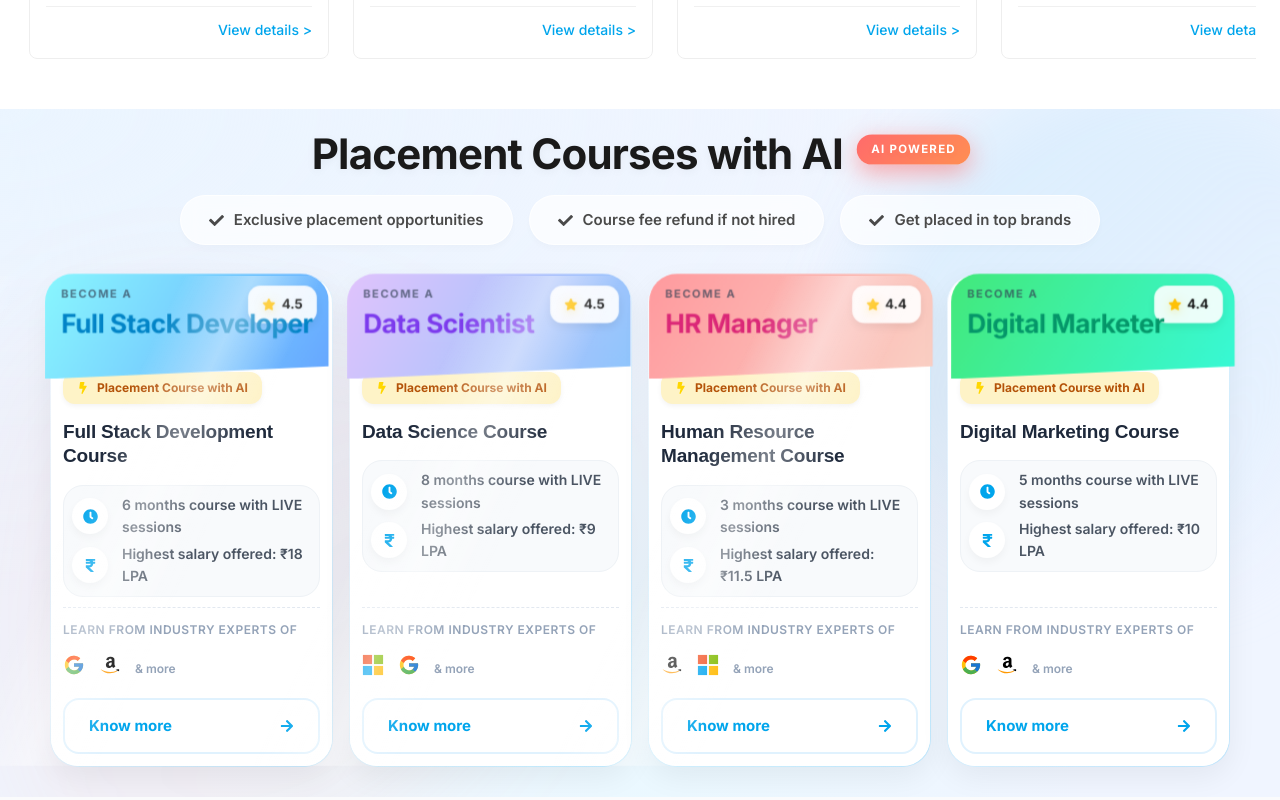
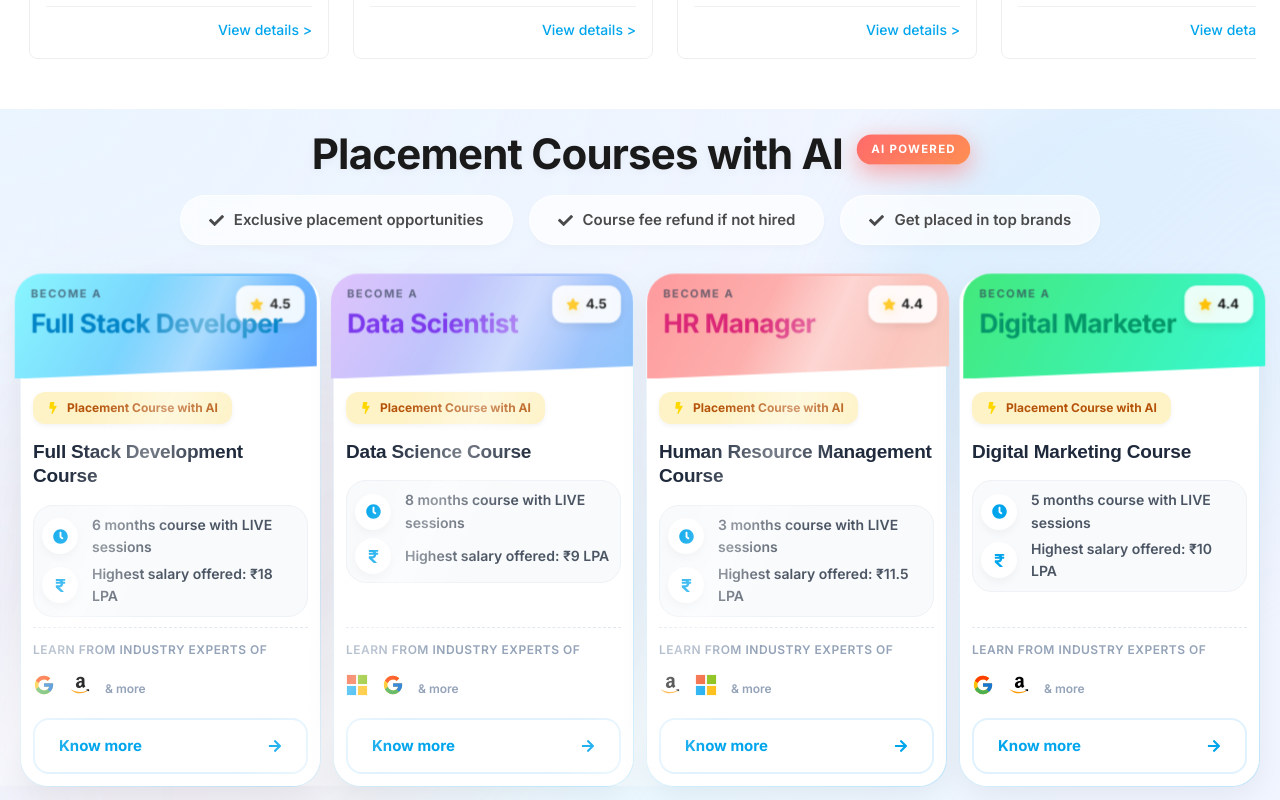
Before and after one commit to anuja-awchar/intershalaweb, a React (Vite) app: page / in a window 1280 px wide. Shown: the part 1880-2680 px from the top of the page. Built offline with nearby package versions, Linux system fonts and the light colour scheme.

Commit message:
Fix card header overlap and finalize layout

```diff
--- a/src/components/PlacementCourses.css
+++ b/src/components/PlacementCourses.css
@@ -55,8 +55,8 @@
     max-width: 100%;
     /* Full width */
     margin: 0 auto;
-    padding: 0 40px;
-    /* Comfortable edge padding */
+    padding: 0 10px;
+    /* Minimal padding for edge-to-edge look */
     position: relative;
     z-index: 1;
 }
@@ -149,7 +149,7 @@
     display: grid;
     grid-template-columns: repeat(4, 1fr);
     /* Force 4 columns on desktop */
-    gap: 16px;
+    gap: 12px;
     perspective: 2000px;
     padding: 10px;
 }
@@ -280,6 +280,8 @@
 /* Card Body */
 .placement-card-body {
     padding: 12px;
+    padding-top: 32px;
+    /* Compensate for header negative margin */
     flex: 1;
     display: flex;
     flex-direction: column;
```
